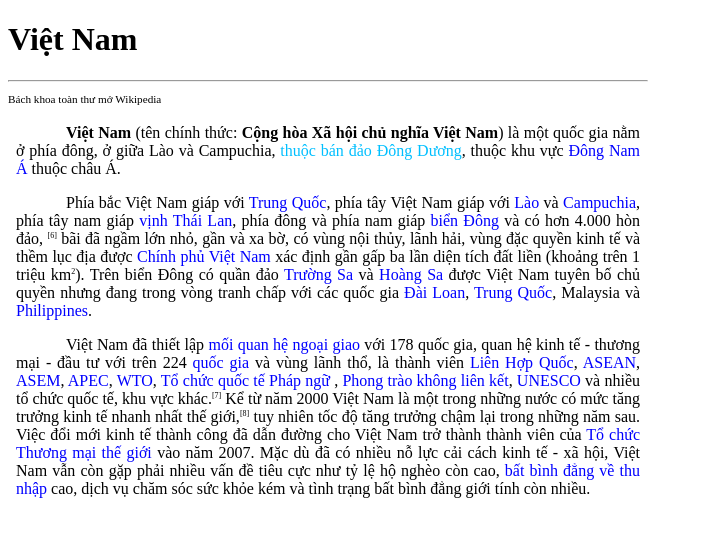
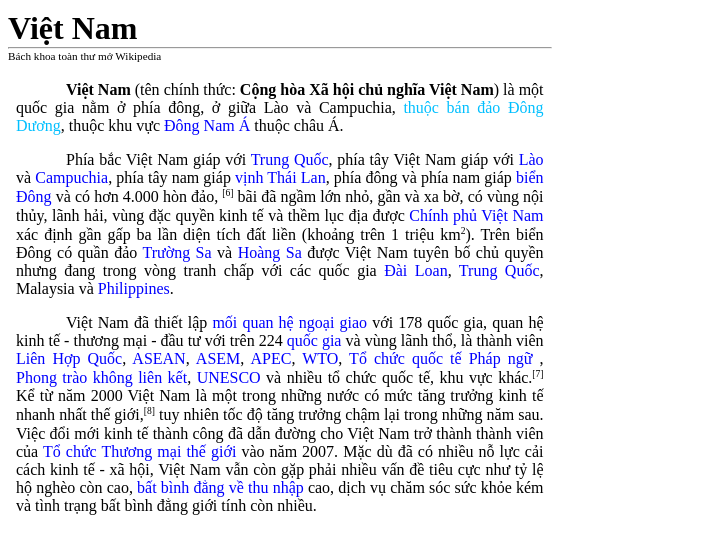
Before and after one commit to HieuT23511/MD2-16.Basic_CSS, a plain HTML site: page 3.FormatText_CSS/index.html in a window 1280 px wide. Shown: the whole page, without its empty margins (0-703 px from the left). Drawn offline with Linux system fonts and the light colour scheme.

Commit message:
Format Text edit margin

```diff
--- a/3.FormatText_CSS/FormatText.css
+++ b/3.FormatText_CSS/FormatText.css
@@ -1,5 +1,15 @@
 .container{
-    width: 640px;
+    width: 43%;
+}
+h1 {
+    margin-top: 10px;
+    margin-bottom: 0px;
+}
+hr {
+    margin: 0px;
+}
+#title {
+    margin-top: 1px;
 }
 .divText {
     padding: 8px;
@@ -17,5 +27,5 @@
     color: blue;
 }
 sup {
-    font-size: 50%;
+    font-size: 60%;
 }
```
